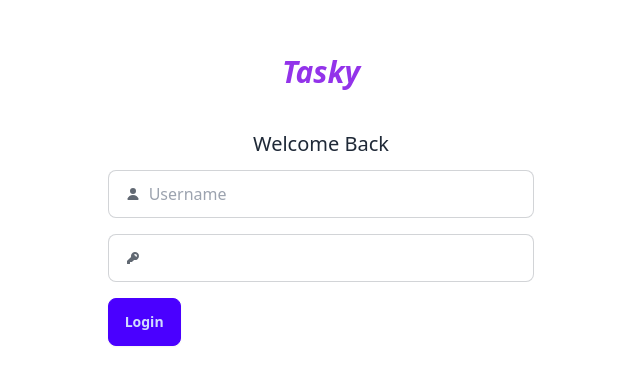
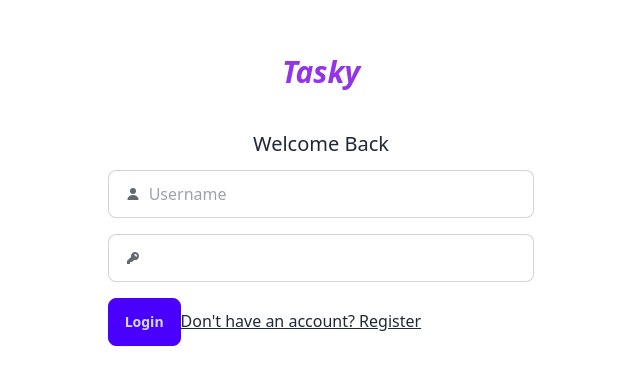
Before and after one commit to karani12/Tasks-frontend, a React (Vite) app: page / in a window 1280 px wide. Shown: the part 200-584 px from the top of the page, without its empty margins (319-959 px from the left). Built offline with nearby package versions, Linux system fonts and the light colour scheme.

Commit message:
fix: add create account line

```diff
--- a/src/components/Auth/Login.jsx
+++ b/src/components/Auth/Login.jsx
@@ -1,6 +1,7 @@
 import AuthLayout from './layout/AuthLayout';
 import { useState } from 'react';
 import { useAuth } from '../../context/AuthContext';
+import { Link } from 'react-router-dom';
 const Login = () => {
     const { login } = useAuth()
     const [username, setUsername] = useState("");
@@ -54,6 +55,7 @@ const Login = () => {
                         className="btn btn-primary">
                         Login
                     </button>
+                    <Link to="/register" className="text-center underline">Don&apos;t have an account? Register</Link>
                 </form>
             </section>
         </AuthLayout>
```
